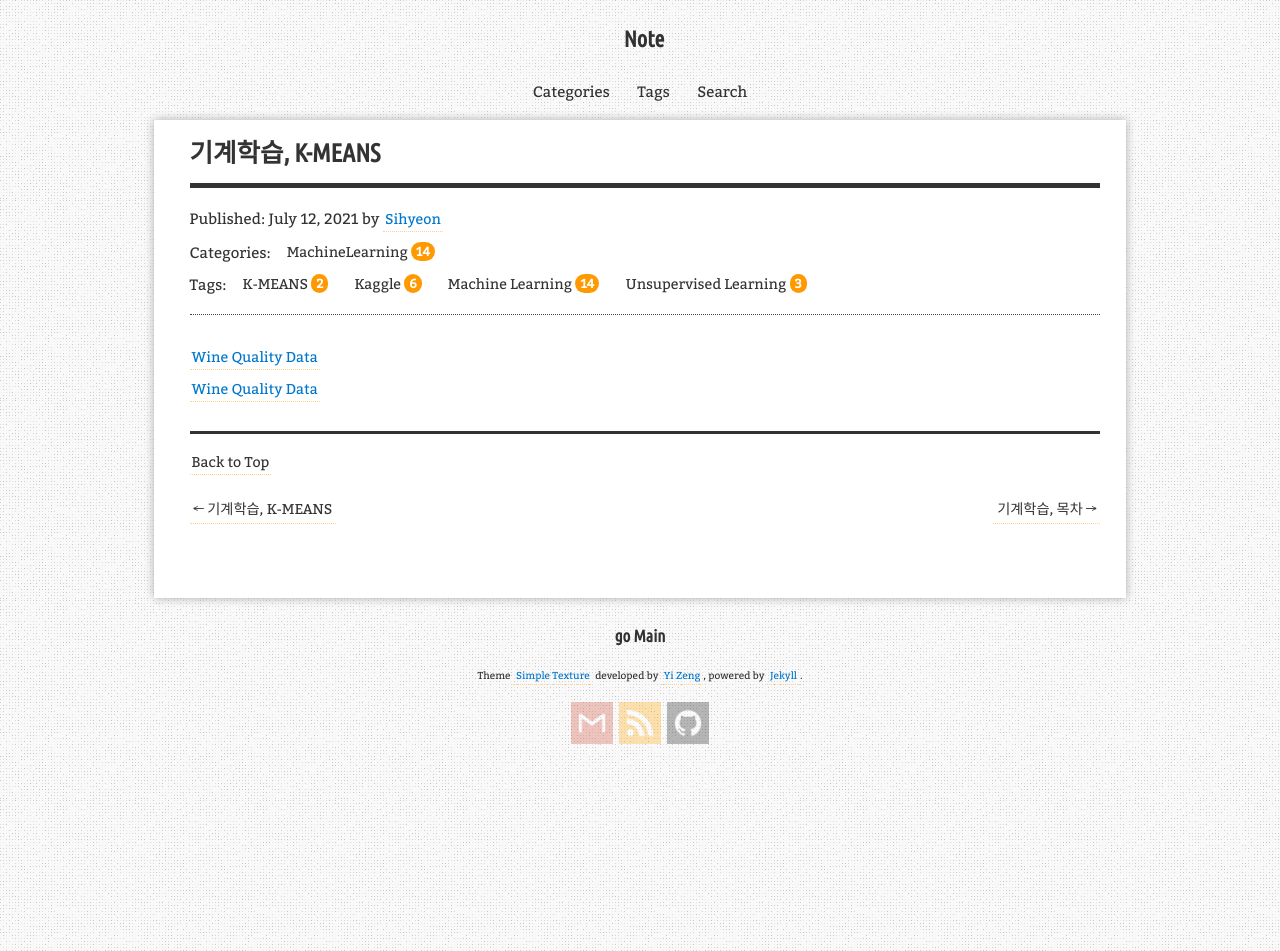
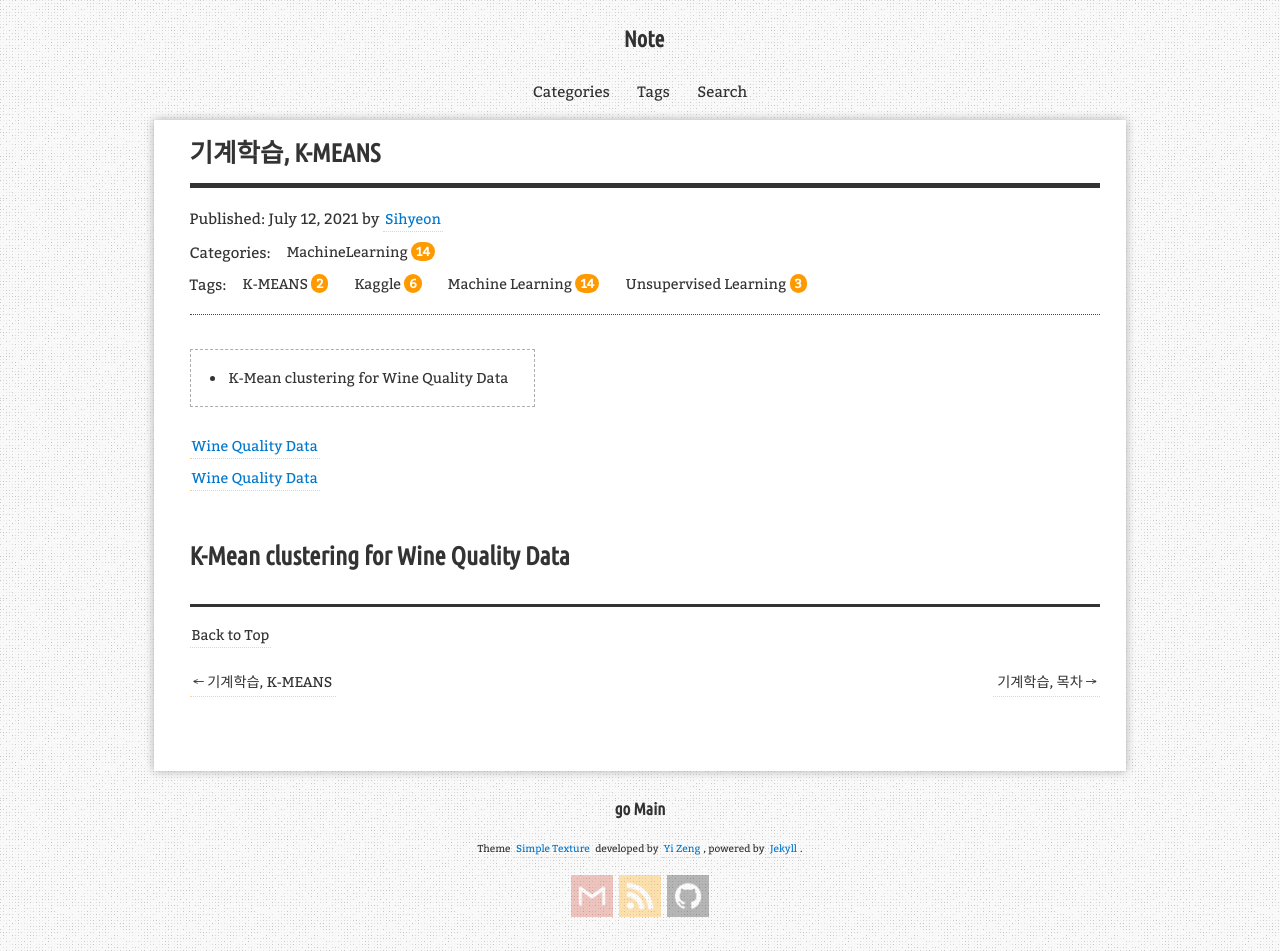
Before and after one commit to aristohyun/aristohyun.github.io, a Jekyll site: the page built from _posts/2021-07-12-Wine-Quality-Data.md, in a window 1280 px wide. Built offline with Jekyll 4.4.1, drawn with Linux system fonts in a browser that asks for light colours; comment, search, counter and statistics services are not loaded.

Commit message:
Update 2021-07-12-Wine-Quality-Data.md

```diff
--- a/_posts/2021-07-12-Wine-Quality-Data.md
+++ b/_posts/2021-07-12-Wine-Quality-Data.md
@@ -15,3 +15,6 @@ redirect_from:
 
 [Wine Quality Data](https://www.kaggle.com/s1hyeon/k-mean-clustering-for-wine-quality-data/edit){:target="_ blank"}
 [Wine Quality Data](https://www.kaggle.com/digvijaysingh16/k-mean-clustering-for-wine-quality-data){:target="_ blank"}
+
+
+# K-Mean clustering for Wine Quality Data
```
